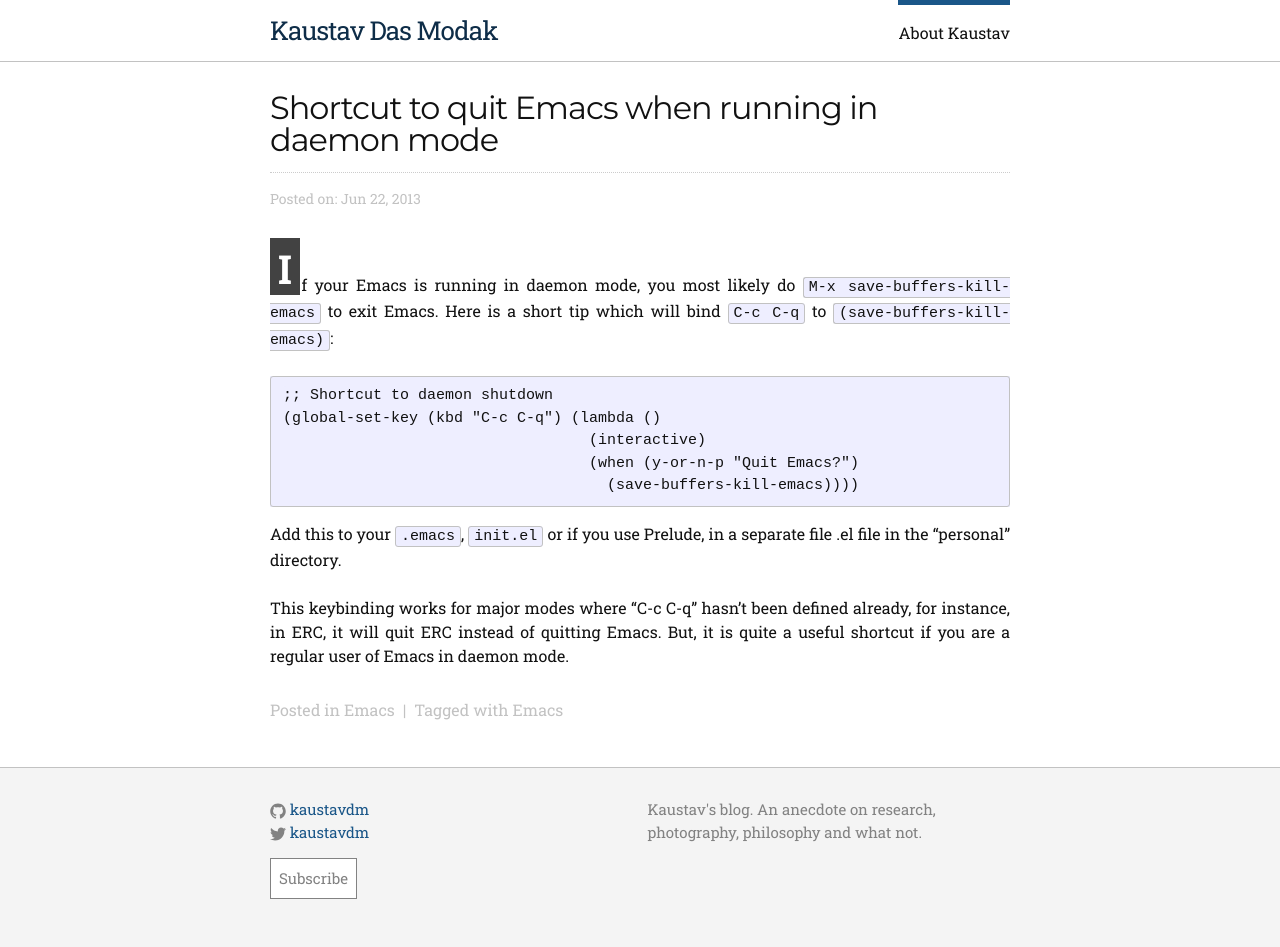
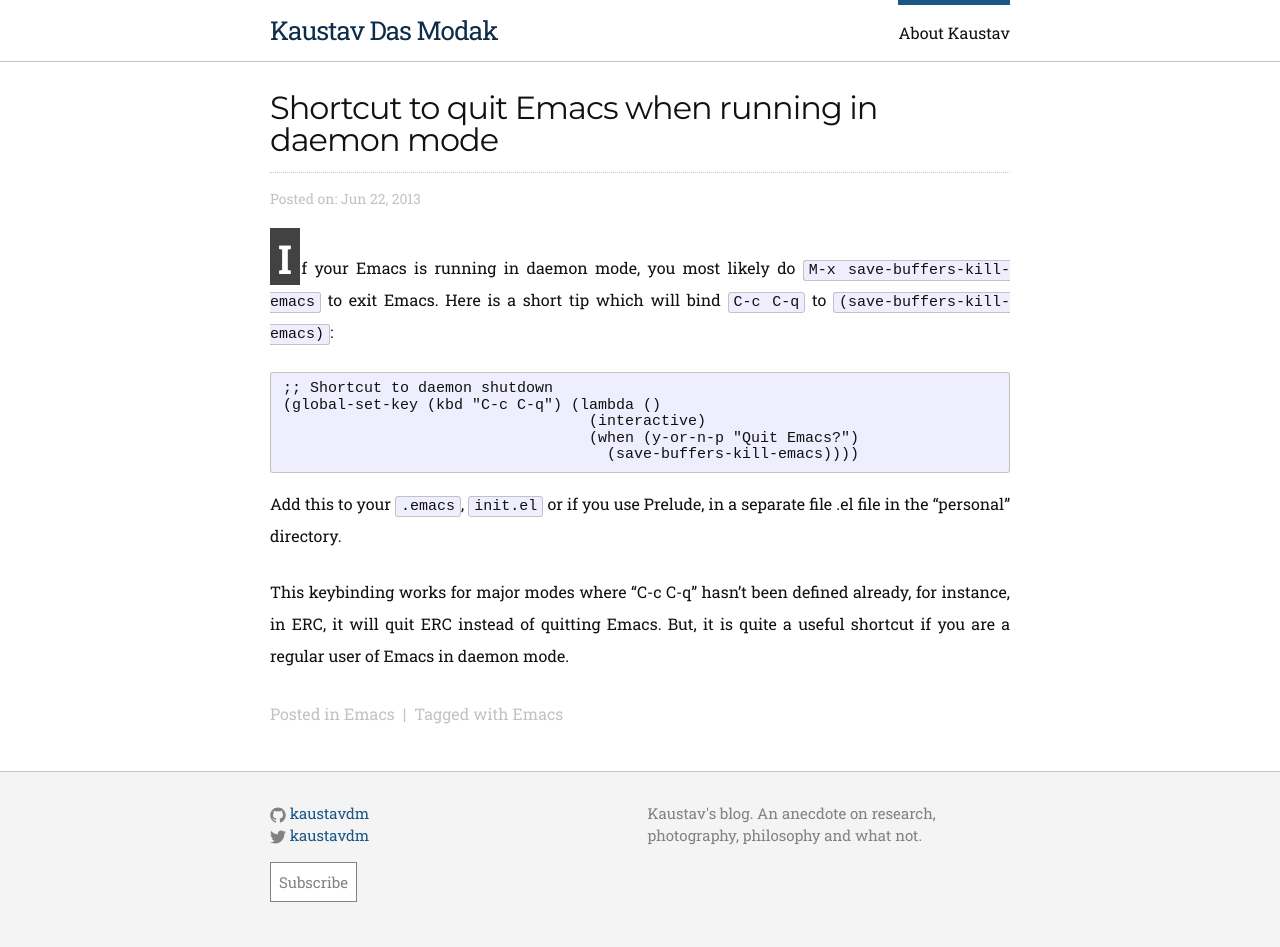
Before and after one commit to kaustavdm/website, a Jekyll site: the page built from _posts/2013-06-22-shortcut-to-quit-emacs-when-running-in-daemon-mode.markdown, in a window 1280 px wide. Built offline with Jekyll 4.4.1, drawn with Linux system fonts in a browser that asks for light colours.

Commit message:
Improve paragraph line height & fix drop caps
Signed-off-by: Kaustav Das Modak <kaustav.dasmodak@yahoo.co.in>

```diff
--- a/_sass/_base.scss
+++ b/_sass/_base.scss
@@ -113,11 +113,12 @@ a {
  * Blockquotes
  */
 blockquote {
-    color: $grey-color;
-    border-left: 4px solid $grey-color-light;
+    color: $grey-color-dark;
+    line-height: 1.5;
+    border-left: 4px solid $brand-color;
     padding-left: $spacing-unit / 2;
     font-size: 1rem;
-    font-style: italic;
+    font-style: normal;
 
     > :last-child {
         margin-bottom: 0;
@@ -135,6 +136,7 @@ code {
     border: 1px solid $grey-color-light;
     border-radius: 3px;
     background-color: #eef;
+    line-height: 1.1;
 }
 
 code {
--- a/_sass/_layout.scss
+++ b/_sass/_layout.scss
@@ -225,7 +225,7 @@ h1 {
 
     > p {
         margin-bottom: 1.5rem;
-        line-height: 1.5;
+        line-height: 2;
         text-align: justify;
         vertical-align: baseline;
     }
@@ -233,11 +233,13 @@ h1 {
     > p:first-child:first-letter {
         font-size: 2.5rem !important;
         font-weight: bold;
+        line-height: 1;
         background-color: $grey-color-dark;
         color: $white-color;
         padding: 0.25rem 0.5rem 0rem 0.5rem;
         margin-right: 0.1rem;
-        vertical-align: bottom;
+        margin-bottom: 0;
+        vertical-align: baseline;
     }
 
     h2 {
```
